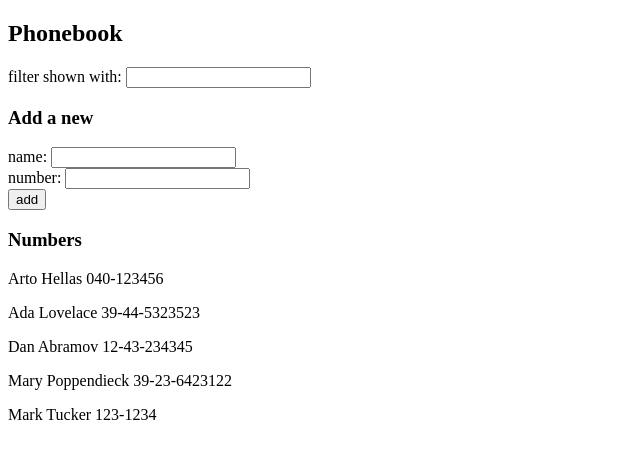
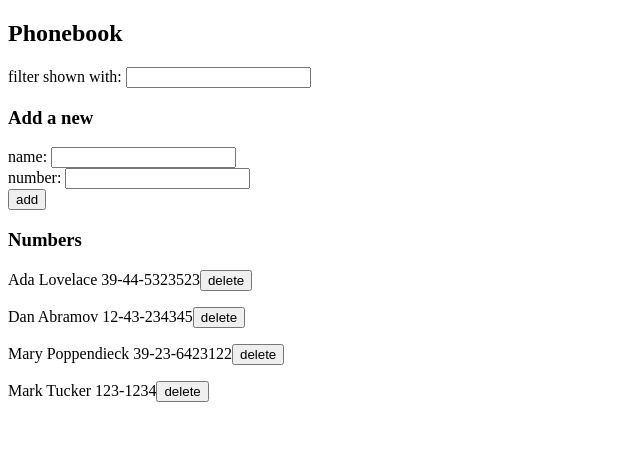
Before and after one commit to SergioSimental/demo-examples, a React (Vite) app: page / in a window 1280 px wide. Shown: the top 458 px of the page, without its empty margins (0-640 px from the left). Built offline with nearby package versions, Linux system fonts and the light colour scheme; no server answers; data requests are answered from the project's data file.

Commit message:
Add delete button and function

```diff
--- a/db.json
+++ b/db.json
@@ -1,10 +1,5 @@
 {
   "persons": [
-    {
-      "name": "Arto Hellas",
-      "number": "040-123456",
-      "id": "1"
-    },
     {
       "name": "Ada Lovelace",
       "number": "39-44-5323523",
--- a/src/App.jsx
+++ b/src/App.jsx
@@ -34,20 +34,27 @@ const PersonForm = ({addPerson, newName, handleNameChange, newNumber, handleNumb
   )
 }
 
-const Person = ({person}) => {
+const Person = ({person, handleDelete}) => {
   return (
     <p>
       {person.name} {person.number}
+      <button onClick={() => handleDelete(person)}>
+        delete
+      </button>
     </p>
   )
 }
 
 
-const Persons = ({persons}) => {
+const Persons = ({persons, handleDelete}) => {
   return (
     <div>
       {persons.map(person =>
-        <Person key={person.id} person={person} />
+        <Person
+          key={person.id}
+          person={person}
+          handleDelete={handleDelete}
+        />
       )}
     </div>
   )
@@ -98,6 +105,16 @@ const App = () => {
     setFilter(event.target.value)
   }
 
+  const handleDelete = (person) => {
+    if (window.confirm(`Delete ${person.name}?`)) {
+      personService
+        .remove(person.id)
+        .then(() => {
+          setPersons(persons.filter(p => p.id !== person.id))
+        })
+    }
+  }
+
   const personsToShow = persons.filter(person =>
      person.name.toLowerCase().includes(filter.toLowerCase())
   )
@@ -112,7 +129,21 @@ const App = () => {
       return
     }
 
-  axios
+    const personObject = {
+      name: newName,
+      number: newNumber
+    }
+
+    personService
+      .create(personObject)
+      .then(response => {
+        setPersons(persons.concat(response.data))
+        setNewName('')
+        setNewNumber('')
+      })
+  }
+
+  /*axios
     .post('http://localhost:3001/persons', {
       name: newName,
       number: newNumber
@@ -125,7 +156,7 @@ const App = () => {
     .catch(error => {
       console.error('Error adding person:', error)
     })
-  }
+  }*/
 
     /*const personObject = {
       name: newName,
@@ -155,7 +186,10 @@ const App = () => {
       />
 
       <h3>Numbers</h3>
-      <Persons persons={personsToShow}/>
+      <Persons
+        persons={personsToShow}
+        handleDelete={handleDelete}
+      />
     </div>
   )
 }
--- a/src/main.jsx
+++ b/src/main.jsx
@@ -2,12 +2,4 @@ import ReactDOM from 'react-dom/client'
 
 import App from './App'
 
-import axios from 'axios'
-
-const promise = axios.get('http://localhost:3001/notes')
-console.log(promise)
-
-const promise2 = axios.get('http://localhost:3001/foobar')
-console.log(promise2)
-
 ReactDOM.createRoot(document.getElementById('root')).render(<App />)
--- a/src/services/persons.js
+++ b/src/services/persons.js
@@ -1,16 +1,21 @@
-import axisos from 'axios'
+import axios from 'axios'
 
 const baseUrl = 'http://localhost:3001/persons'
 
 const getAll = () => {
-  return axisos.get(baseUrl)
+  return axios.get(baseUrl)
 }
 
 const create = newObject => {
-  return axisos.post(baseUrl, newObject)
+  return axios.post(baseUrl, newObject)
+}
+
+const remove = id => {
+  return axios.delete(`${baseUrl}/${id}`)
 }
 
 export default {
     getAll,
-    create
+    create,
+    remove
 }
```
